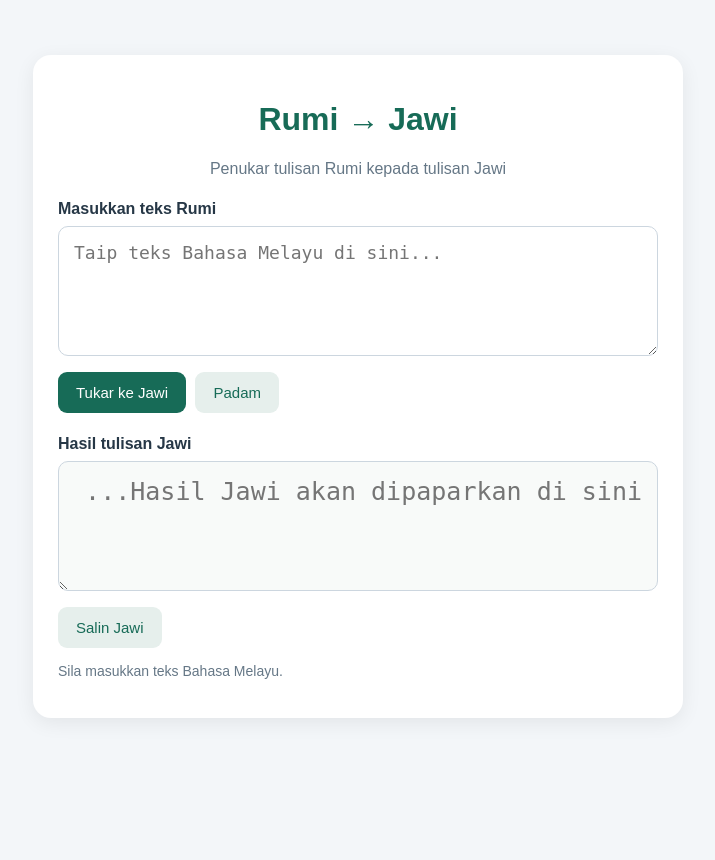
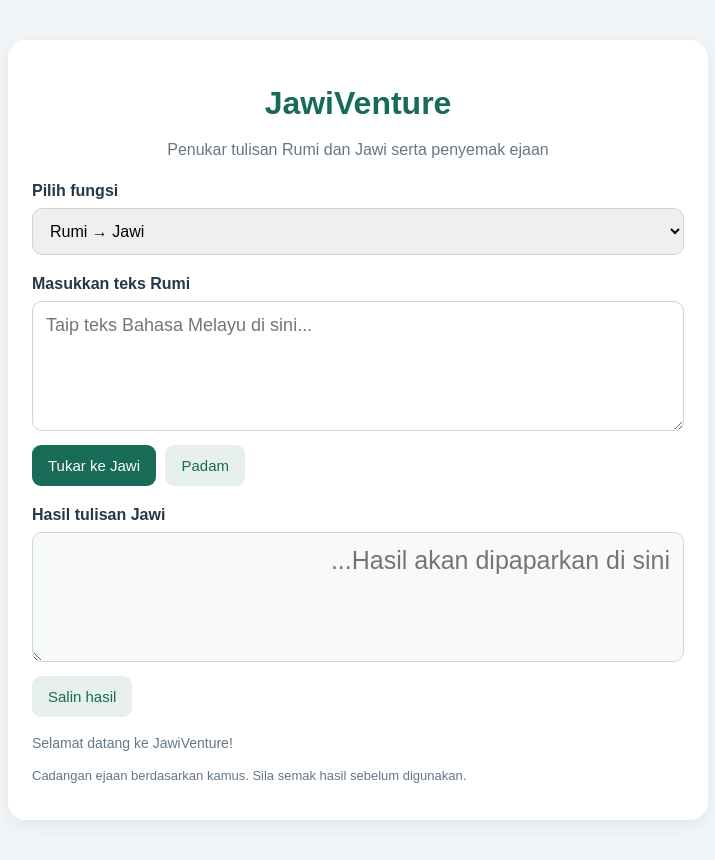
Before and after one commit to Afyqh/jawiventure, a Flask app: page / in a window 1280 px wide. Shown: the whole page, without its empty margins (282-997 px from the left). Before the commit the page ends 679 px from the top, so only its background shows below. Run offline with Flask 3, Linux system fonts and the light colour scheme.

Commit message:
Update template/index.html

```diff
--- a/templates/index.html
+++ b/templates/index.html
@@ -4,53 +4,58 @@
 <head>
 <meta charset="UTF-8">
 <meta name="viewport" content="width=device-width, initial-scale=1.0">
-<title>Rumi ke Jawi</title>
+<title>JawiVenture</title>
 
 <style>
+* { box-sizing: border-box; }
+
 body {
     font-family: Arial, sans-serif;
     background: #f3f6f9;
     margin: 0;
-    padding: 25px 15px;
+    padding: 20px 14px;
     color: #263746;
 }
 
 .container {
-    max-width: 650px;
-    margin: 30px auto;
+    max-width: 700px;
+    margin: 20px auto;
+    padding: 24px;
     background: white;
-    padding: 25px;
     border-radius: 18px;
     box-shadow: 0 5px 20px #00000012;
-    box-sizing: border-box;
 }
 
 h1 {
     text-align: center;
     color: #176b57;
+    margin-bottom: 8px;
 }
 
 .subtitle {
     text-align: center;
     color: #657786;
+    line-height: 1.5;
 }
 
 label {
     display: block;
-    margin-top: 22px;
-    margin-bottom: 8px;
+    margin: 20px 0 8px;
     font-weight: bold;
 }
 
-textarea {
-    box-sizing: border-box;
+select, textarea {
     width: 100%;
-    min-height: 130px;
-    padding: 15px;
+    padding: 13px;
     border: 1px solid #ccd6df;
     border-radius: 10px;
+    font: inherit;
+}
+
+textarea {
+    min-height: 130px;
+    resize: vertical;
     font-size: 18px;
-    resize: vertical;
 }
 
 #output {
@@ -61,9 +66,9 @@ textarea {
 }
 
 button {
-    padding: 12px 18px;
-    margin: 12px 5px 0 0;
-    border: none;
+    padding: 12px 16px;
+    margin: 10px 5px 0 0;
+    border: 0;
     border-radius: 9px;
     background: #176b57;
     color: white;
@@ -77,120 +82,251 @@ button.secondary {
 }
 
 button:disabled {
-    opacity: 0.6;
+    opacity: .6;
     cursor: wait;
 }
 
 #message {
     color: #657786;
     font-size: 14px;
-    margin-top: 15px;
+    line-height: 1.5;
+}
+
+#suggestions {
+    margin-top: 16px;
+    line-height: 1.8;
+}
+
+.suggestion {
+    display: inline-block;
+    margin: 4px;
+    padding: 7px 10px;
+    background: #e6efec;
+    color: #176b57;
+    border-radius: 7px;
+    cursor: pointer;
+    border: 1px solid #c7ded5;
+}
+
+.note {
+    font-size: 13px;
+    color: #657786;
+}
+
+@media (max-width: 480px) {
+    .container { padding: 18px; }
+    button { margin-right: 3px; }
 }
 </style>
 </head>
 
 <body>
 <main class="container">
-    <h1>Rumi → Jawi</h1>
-
+    <h1>JawiVenture</h1>
     <p class="subtitle">
-        Penukar tulisan Rumi kepada tulisan Jawi
+        Penukar tulisan Rumi dan Jawi serta penyemak ejaan
     </p>
 
-    <label for="input">Masukkan teks Rumi</label>
+    <label for="mode">Pilih fungsi</label>
+    <select id="mode" onchange="updateMode()">
+        <option value="jawi">Rumi → Jawi</option>
+        <option value="rumi">Jawi → Rumi</option>
+        <option value="spell">Semak ejaan Rumi</option>
+    </select>
+
+    <label for="input" id="inputLabel">Masukkan teks Rumi</label>
     <textarea id="input"
         placeholder="Taip teks Bahasa Melayu di sini..."></textarea>
 
-    <button id="convertButton" onclick="convertText()">
+    <button id="mainButton" onclick="processText()">
         Tukar ke Jawi
     </button>
+    <button class="secondary" onclick="clearText()">Padam</button>
 
-    <button class="secondary" onclick="clearText()">
-        Padam
-    </button>
+    <label for="output" id="outputLabel">Hasil tulisan Jawi</label>
+    <textarea id="output" readonly
+        placeholder="Hasil akan dipaparkan di sini..."></textarea>
 
-    <label for="output">Hasil tulisan Jawi</label>
-    <textarea id="output" readonly
-        placeholder="Hasil Jawi akan dipaparkan di sini..."></textarea>
+    <button class="secondary" onclick="copyText()">Salin hasil</button>
 
-    <button class="secondary" onclick="copyText()">
-        Salin Jawi
-    </button>
+    <div id="suggestions"></div>
+    <p id="message" role="status" aria-live="polite">
+        Selamat datang ke JawiVenture!
+    </p>
 
-    <p id="message" role="status" aria-live="polite">
-        Sila masukkan teks Bahasa Melayu.
+    <p class="note">
+        Cadangan ejaan berdasarkan kamus. Sila semak hasil sebelum digunakan.
     </p>
 </main>
 
 <script>
-async function convertText() {
-    const input = document.getElementById("input").value.trim();
-    const output = document.getElementById("output");
-    const message = document.getElementById("message");
-    const button = document.getElementById("convertButton");
+const input = document.getElementById("input");
+const output = document.getElementById("output");
+const message = document.getElementById("message");
+const mode = document.getElementById("mode");
+const mainButton = document.getElementById("mainButton");
+const suggestionsBox = document.getElementById("suggestions");
 
-    if (!input) {
-        message.textContent = "Sila masukkan teks Rumi dahulu.";
+function updateMode() {
+    suggestionsBox.replaceChildren();
+    output.value = "";
+
+    if (mode.value === "jawi") {
+        input.dir = "ltr";
+        input.placeholder = "Taip teks Rumi di sini...";
+        document.getElementById("inputLabel").textContent =
+            "Masukkan teks Rumi";
+        document.getElementById("outputLabel").textContent =
+            "Hasil tulisan Jawi";
+        output.dir = "rtl";
+        mainButton.textContent = "Tukar ke Jawi";
+
+    } else if (mode.value === "rumi") {
+        input.dir = "rtl";
+        input.placeholder = "اكتب النص الجاوي هنا";
+        document.getElementById("inputLabel").textContent =
+            "Masukkan teks Jawi";
+        document.getElementById("outputLabel").textContent =
+            "Hasil tulisan Rumi";
+        output.dir = "ltr";
+        mainButton.textContent = "Tukar ke Rumi";
+
+    } else {
+        input.dir = "ltr";
+        input.placeholder = "Taip ayat Bahasa Melayu untuk disemak...";
+        document.getElementById("inputLabel").textContent =
+            "Teks yang hendak disemak";
+        document.getElementById("outputLabel").textContent =
+            "Teks selepas pembetulan";
+        output.dir = "ltr";
+        mainButton.textContent = "Semak ejaan";
+    }
+
+    message.textContent = "Sila masukkan teks.";
+}
+
+async function processText() {
+    const text = input.value.trim();
+
+    if (!text) {
+        message.textContent = "Sila masukkan teks dahulu.";
         return;
     }
 
-    button.disabled = true;
-    message.textContent = "Sedang menukar teks...";
+    const endpoint = {
+        jawi: "/convert",
+        rumi: "/reverse",
+        spell: "/spellcheck"
+    }[mode.value];
+
+    mainButton.disabled = true;
+    suggestionsBox.replaceChildren();
+    message.textContent = "Sedang memproses...";
 
     try {
-        const response = await fetch("/convert", {
+        const response = await fetch(endpoint, {
             method: "POST",
-            headers: {
-                "Content-Type": "application/json"
-            },
-            body: JSON.stringify({ text: input })
+            headers: {"Content-Type": "application/json"},
+            body: JSON.stringify({text})
         });
 
         const data = await response.json();
 
         if (!response.ok) {
-            throw new Error(data.error || "Penukaran gagal.");
+            throw new Error(data.error || "Permintaan gagal.");
         }
 
-        output.value = data.jawi;
+        if (mode.value === "spell") {
+            output.value = text;
+            showSuggestions(data.suggestions || []);
+        } else {
+            output.value = data.result;
+        }
+
+    } catch (error) {
+        console.error(error);
         message.textContent =
-            "Penukaran selesai. Sila semak ejaan Jawi.";
-    } catch (error) {
-        message.textContent =
-            "Tidak dapat menukar teks. Sila cuba lagi.";
-        console.error(error);
+            "Tidak berjaya. Periksa sambungan dan log server.";
     } finally {
-        button.disabled = false;
+        mainButton.disabled = false;
     }
 }
 
+function showSuggestions(items) {
+    suggestionsBox.replaceChildren();
+
+    if (items.length === 0) {
+        message.textContent =
+            "Tiada perkataan mencurigakan ditemui dalam kamus. Ini bukan jaminan semua ejaan betul.";
+        return;
+    }
+
+    message.textContent =
+        "Perkataan yang mungkin perlu disemak. Klik cadangan untuk menggantikannya:";
+
+    items.forEach(item => {
+        const section = document.createElement("div");
+        const title = document.createElement("strong");
+        title.textContent = item.word + ": ";
+        section.appendChild(title);
+
+        item.suggestions.forEach(candidate => {
+            const button = document.createElement("button");
+            button.className = "suggestion";
+            button.type = "button";
+            button.textContent = candidate;
+
+            button.addEventListener("click", () => {
+                replaceWord(item.word, candidate);
+            });
+
+            section.appendChild(button);
+        });
+
+        suggestionsBox.appendChild(section);
+    });
+}
+
+function replaceWord(original, replacement) {
+    const escaped = original.replace(/[.*+?^${}()|[\]\\]/g, "\\$&");
+    const pattern = new RegExp("\\b" + escaped + "\\b", "gi");
+
+    input.value = input.value.replace(pattern, match => {
+        if (match === match.toUpperCase()) {
+            return replacement.toUpperCase();
+        }
+        if (match[0] === match[0].toUpperCase()) {
+            return replacement[0].toUpperCase() + replacement.slice(1);
+        }
+        return replacement;
+    });
+
+    output.value = input.value;
+    message.textContent =
+        "Cadangan digunakan. Tekan Semak ejaan sekali lagi untuk menyemak semula.";
+}
+
 function clearText() {
-    document.getElementById("input").value = "";
-    document.getElementById("output").value = "";
-    document.getElementById("message").textContent =
-        "Ruangan telah dikosongkan.";
+    input.value = "";
+    output.value = "";
+    suggestionsBox.replaceChildren();
+    message.textContent = "Ruangan telah dikosongkan.";
 }
 
 async function copyText() {
-    const output = document.getElementById("output");
-    const message = document.getElementById("message");
-
     if (!output.value) {
-        message.textContent = "Tiada teks Jawi untuk disalin.";
+        message.textContent = "Tiada teks untuk disalin.";
         return;
     }
 
     try {
         await navigator.clipboard.writeText(output.value);
-        message.textContent = "Teks Jawi berjaya disalin!";
+        message.textContent = "Teks berjaya disalin!";
     } catch {
         output.focus();
         output.select();
-
-        const copied = document.execCommand("copy");
-        message.textContent = copied
-            ? "Teks Jawi berjaya disalin!"
-            : "Sila salin teks yang dipilih secara manual.";
+        message.textContent =
+            "Teks dipilih. Salin menggunakan fungsi Copy pada peranti.";
     }
 }
 </script>
```
